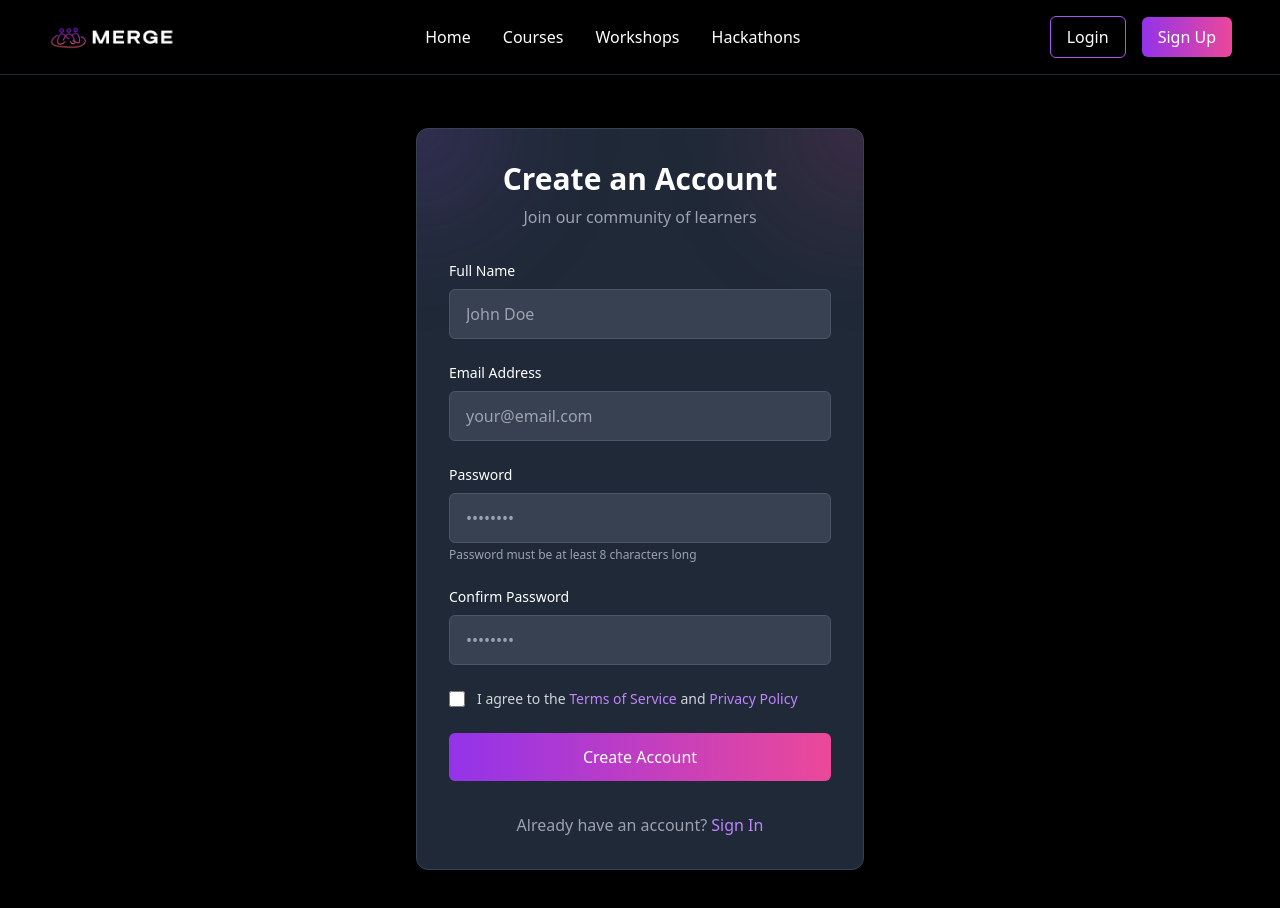
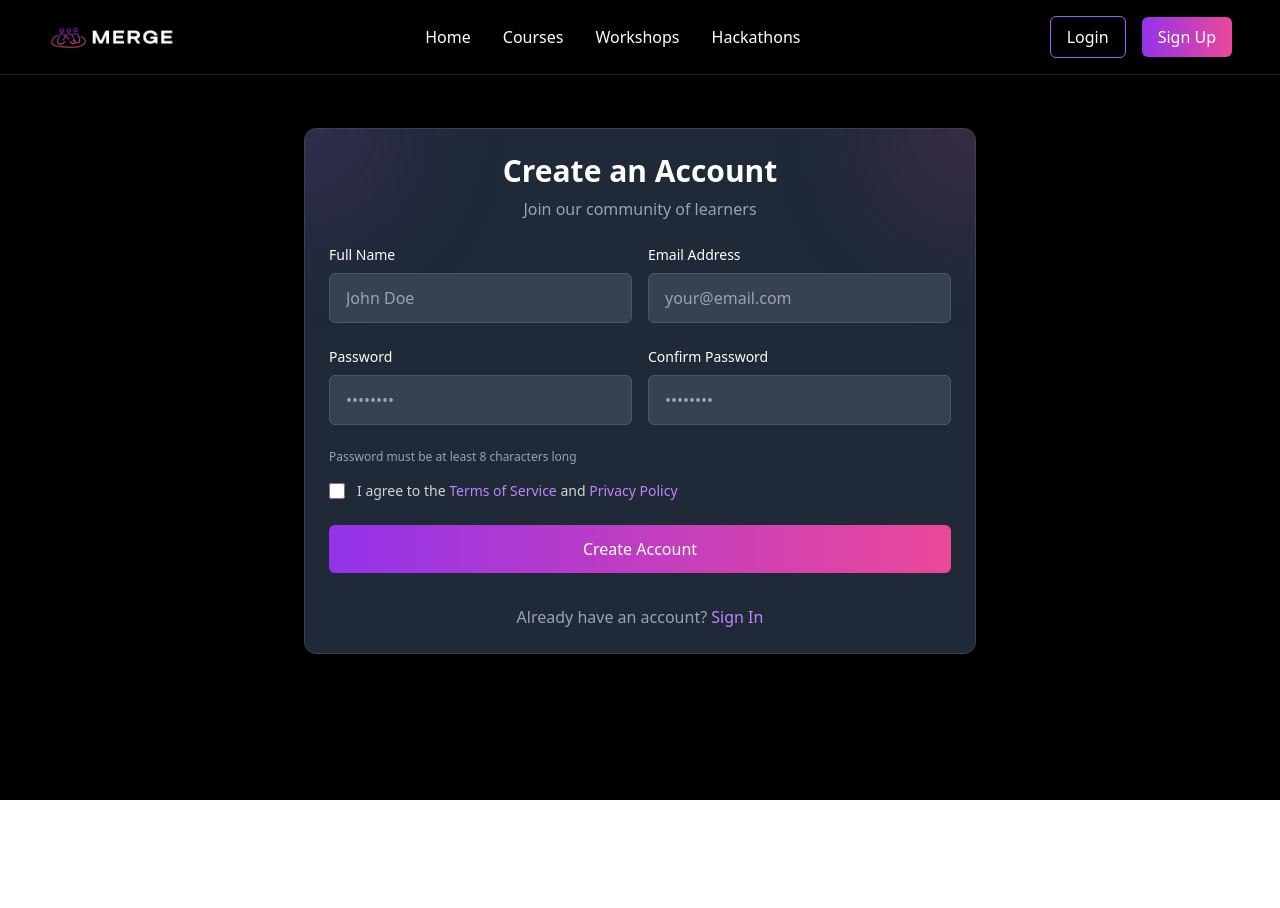
Before and after one commit to BitHiveTechnologies/Merge-Website, a Next.js app: page /signup in a window 1280 px wide. Shown: the top 908 px of the page. After the commit the page ends 800 px from the top, so only its background shows below. Built offline with nearby package versions, Linux system fonts and the light colour scheme.

Commit message:
two column layout doesnt looks good

```diff
--- a/app/signup/page.tsx
+++ b/app/signup/page.tsx
@@ -67,7 +67,7 @@ export default function SignupPage() {
 
             <div className="pt-32 pb-20 px-6 md:px-12" data-oid="1a_7fe-">
                 <div
-                    className="max-w-md mx-auto bg-gray-800 rounded-xl border border-gray-700 overflow-hidden"
+                    className="max-w-2xl mx-auto bg-gray-800 rounded-xl border border-gray-700 overflow-hidden"
                     data-oid="b5b4txr"
                 >
                     {/* Background blur elements */}
@@ -83,8 +83,8 @@ export default function SignupPage() {
                     </div>
 
                     {/* Content */}
-                    <div className="relative p-8" data-oid="btt-652">
-                        <div className="text-center mb-8" data-oid="3eaj:3x">
+                    <div className="relative p-6" data-oid="btt-652">
+                        <div className="text-center mb-6" data-oid="3eaj:3x">
                             <h1 className="text-3xl font-bold mb-2" data-oid="hok_h1:">
                                 Create an Account
                             </h1>
@@ -103,7 +103,11 @@ export default function SignupPage() {
                         )}
 
                         <form onSubmit={handleSubmit} data-oid="nxxd_en">
-                            <div className="mb-6" data-oid="_h2q1oq">
+                            <div
+                                className="grid grid-cols-1 md:grid-cols-2 gap-4 mb-6"
+                                data-oid="d73iyz1"
+                            >
+                                <div data-oid="_h2q1oq">
                                     <label
                                         htmlFor="name"
                                         className="block text-sm font-medium mb-2"
@@ -124,7 +128,7 @@ export default function SignupPage() {
                                     />
                                 </div>
 
-                            <div className="mb-6" data-oid="bo1-0bk">
+                                <div data-oid="bo1-0bk">
                                     <label
                                         htmlFor="email"
                                         className="block text-sm font-medium mb-2"
@@ -144,8 +148,13 @@ export default function SignupPage() {
                                         data-oid="ax.jgp1"
                                     />
                                 </div>
+                            </div>
 
-                            <div className="mb-6" data-oid="yffiav.">
+                            <div
+                                className="grid grid-cols-1 md:grid-cols-2 gap-4 mb-6"
+                                data-oid="bafgcxc"
+                            >
+                                <div data-oid="yffiav.">
                                     <label
                                         htmlFor="password"
                                         className="block text-sm font-medium mb-2"
@@ -164,13 +173,9 @@ export default function SignupPage() {
                                         required
                                         data-oid="y_nf:3_"
                                     />
-
-                                <p className="mt-1 text-xs text-gray-400" data-oid="mq9:muj">
-                                    Password must be at least 8 characters long
-                                </p>
                                 </div>
 
-                            <div className="mb-6" data-oid="xa9nbh0">
+                                <div data-oid="xa9nbh0">
                                     <label
                                         htmlFor="confirmPassword"
                                         className="block text-sm font-medium mb-2"
@@ -190,6 +195,11 @@ export default function SignupPage() {
                                         data-oid="ma8jw3o"
                                     />
                                 </div>
+                            </div>
+
+                            <p className="text-xs text-gray-400 mb-4" data-oid="mq9:muj">
+                                Password must be at least 8 characters long
+                            </p>
 
                             <div className="flex items-start mb-6" data-oid="p88.gbw">
                                 <div className="flex items-center h-5" data-oid="cwf35.6">
```
Lines whose indentation alone changed are shown as unchanged.
